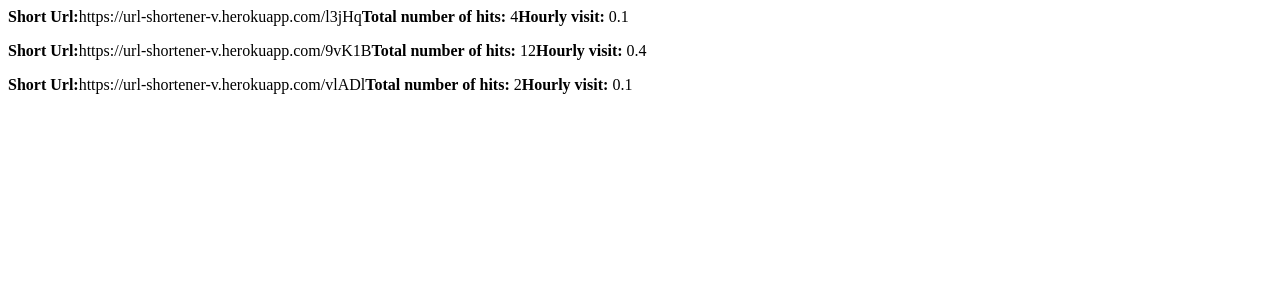
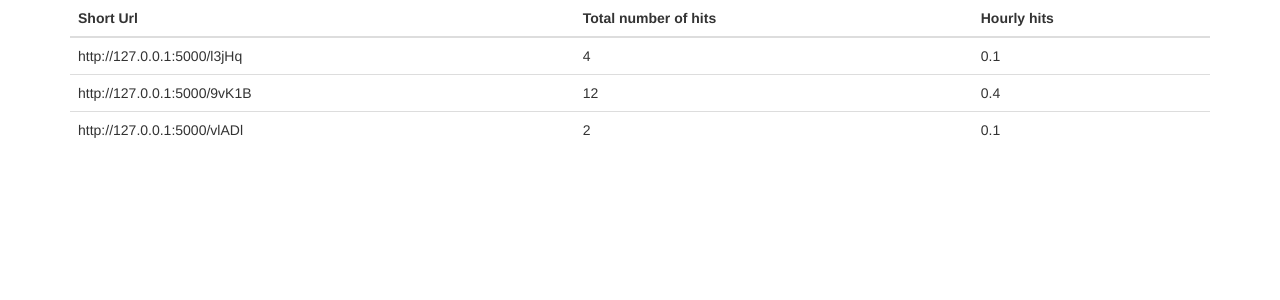
Before and after one commit to vikashnitk/url-shortener, a Flask app: page /stats in a window 1280 px wide. Shown: the top 300 px of the page. Run offline with Flask 2, Linux system fonts and the light colour scheme; data comes from the database, SQL or seed files in the repository; some libraries are stand-ins or nearby versions.

Commit message:
bootstrap table added

```diff
--- a/templates/stats.html
+++ b/templates/stats.html
@@ -1,3 +1,34 @@
-{% for url in vals %}
-    <p><strong>Short Url:</strong>https://url-shortener-v.herokuapp.com/{{url.short}}<strong>Total number of hits:</strong> {{url.visits}}<strong>Hourly visit:</strong> {{url.hourly_visit}}</p>
-{% endfor %}
+<!DOCTYPE html>
+<html lang="en">
+<head>
+  <meta charset="utf-8">
+  <meta name="viewport" content="width=device-width, initial-scale=1">
+  <link rel="stylesheet" href="https://maxcdn.bootstrapcdn.com/bootstrap/3.4.1/css/bootstrap.min.css">
+  <script src="https://ajax.googleapis.com/ajax/libs/jquery/3.5.1/jquery.min.js"></script>
+  <script src="https://maxcdn.bootstrapcdn.com/bootstrap/3.4.1/js/bootstrap.min.js"></script>
+</head>
+<body>
+
+<div class="container">
+  <table class="table">
+    <thead>
+      <tr>
+        <th>Short Url</th>
+        <th>Total number of hits</th>
+        <th>Hourly hits</th>
+      </tr>
+    </thead>
+    <tbody>
+      {% for url in vals %}
+        <tr>
+          <td>http://127.0.0.1:5000/{{url.short}}</td>
+          <td>{{url.visits}}</td>
+          <td>{{url.hourly_visit}}</td>
+        </tr>
+      {% endfor %}
+    </tbody>
+  </table>
+</div>
+
+</body>
+</html>
```
